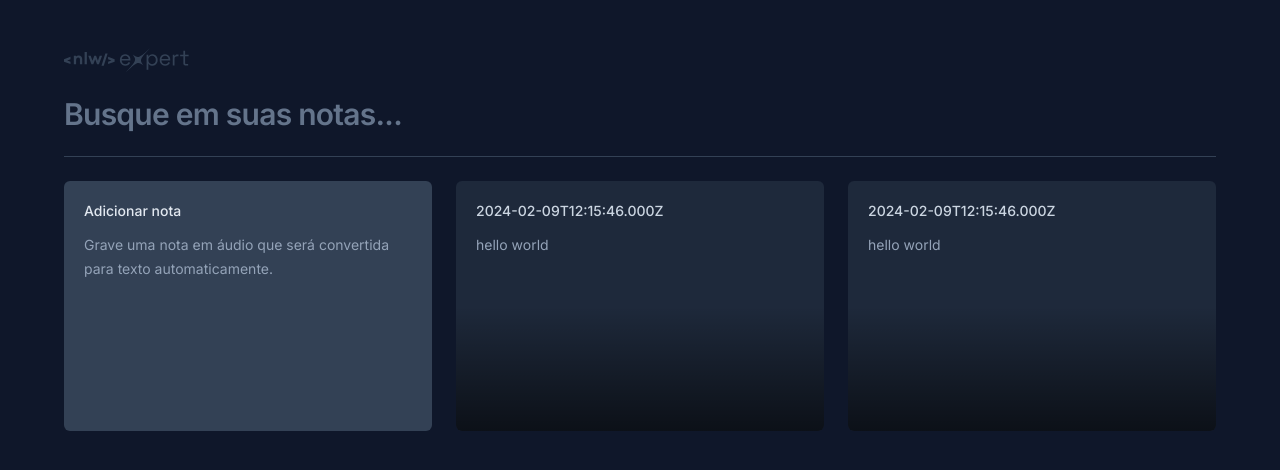
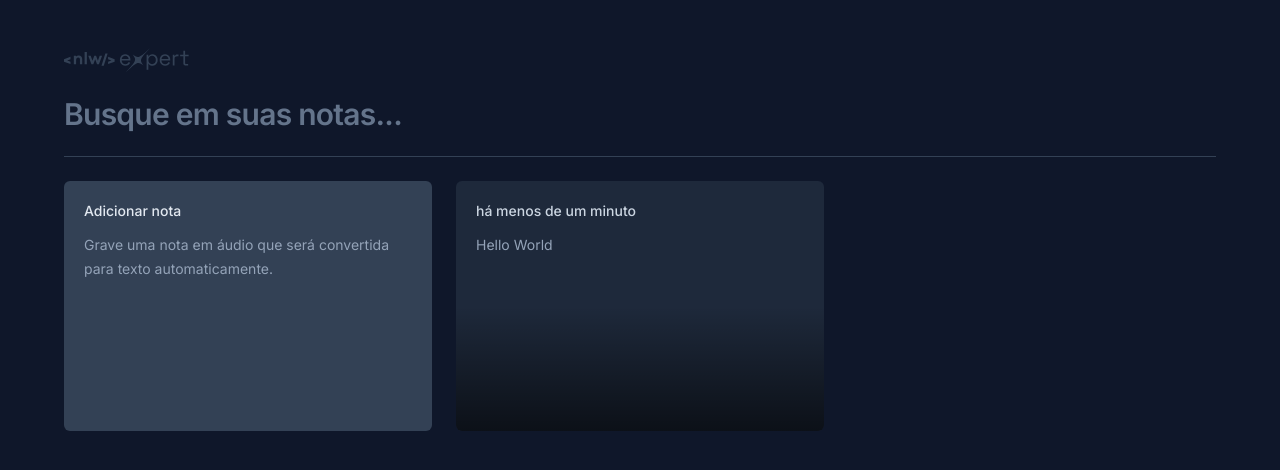
Before and after one commit to SweydManaf/nlw-expert-notes, a React (Vite) app: page / in a window 1280 px wide. Shown: the top 470 px of the page. Built offline with nearby package versions, Linux system fonts and the light colour scheme.

Commit message:
feat: add note

```diff
--- a/src/app.tsx
+++ b/src/app.tsx
@@ -1,8 +1,26 @@
+import { useState } from "react";
 import logo from "./assets/logo-nlw-expert.svg";
 import { NewNoteCard } from "./components/new-note-card";
 import { NoteCard } from "./components/note-card";
 
 export function App() {
+  const [notes, setNotes] = useState([
+    {
+      id: 1,
+      date: new Date(),
+      content: "Hello World",
+    },
+  ]);
+
+  function onNoteCreated(content: string) {
+    const newNote = {
+      id: Math.random(),
+      date: new Date(),
+      content,
+    };
+
+    setNotes([newNote, ...notes]);
+  }
   return (
     <div className="mx-auto max-w-6xl my-12 space-y-6">
       <img src={logo} alt="NLW Expert" />
@@ -18,9 +36,10 @@ export function App() {
       <div className="h-px bg-slate-700" />
 
       <div className="grid grid-cols-3 gap-6 auto-rows-[250px]">
-        <NewNoteCard />
-        <NoteCard note={{ date: new Date(), content: "hello world" }} />
-        <NoteCard note={{ date: new Date(), content: "hello world" }} />
+        <NewNoteCard onNoteCreated={onNoteCreated} />
+        {notes.map((note) => {
+          return <NoteCard note={note} key={note.id} />;
+        })}
       </div>
     </div>
   );
--- a/src/components/new-note-card.tsx
+++ b/src/components/new-note-card.tsx
@@ -3,7 +3,11 @@ import { X } from "lucide-react";
 import { ChangeEvent, FormEvent, useState } from "react";
 import { toast } from "sonner";
 
-export function NewNoteCard() {
+interface NewNoteCardProps {
+  onNoteCreated: (content: string) => void;
+}
+
+export function NewNoteCard({ onNoteCreated }: NewNoteCardProps) {
   const [shouldShowOnboarding, setShouldShowOnboarding] = useState(true);
   const [content, setContent] = useState("");
 
@@ -20,6 +24,7 @@ export function NewNoteCard() {
 
   function handleSaveNote(event: FormEvent) {
     event.preventDefault();
+    onNoteCreated(content);
     toast.success("Nota criada com sucesso!");
   }
   return (
--- a/src/components/note-card.tsx
+++ b/src/components/note-card.tsx
@@ -12,7 +12,10 @@ export function NoteCard({ note }: NoteCardProps) {
     <Dialog.Root>
       <Dialog.Trigger className="text-left rounded-md bg-slate-800 p-5 flex flex-col gap-3 overflow-hidden relative hover:ring-2 hover:ring-slate-600 transition duration-150 focus-visible:ring-2 focus-visible:ring-lime-400 outline-none">
         <span className="text-sm font-medium text-slate-300">
-          {note.date.toISOString()}
+          {formatDistanceToNow(note.date, {
+            locale: ptBR,
+            addSuffix: true,
+          })}
         </span>
         <p className="text-sm leading-6 text-slate-400">{note.content}</p>
         <div className="absolute bottom-0 left-0 right-0 h-1/2 bg-gradient-to-t from-black/60 to-black/0 pointer-events-none" />
```
